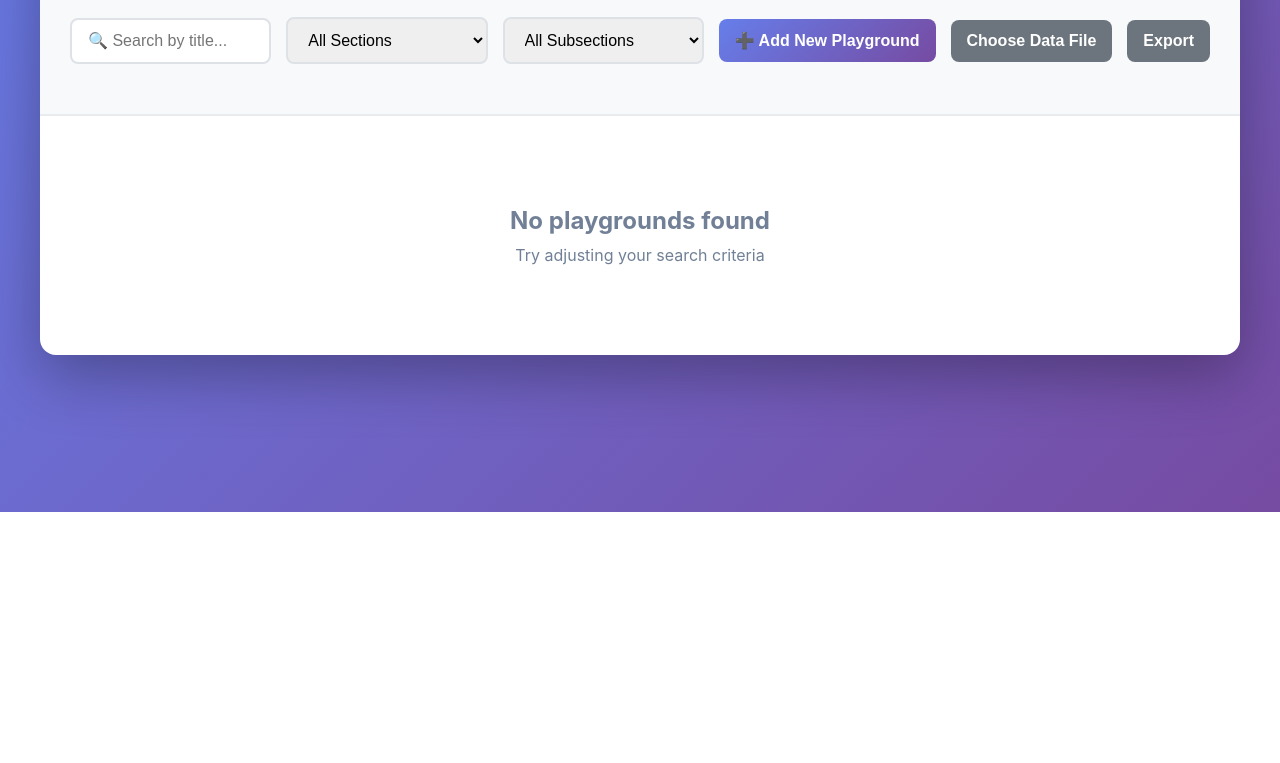
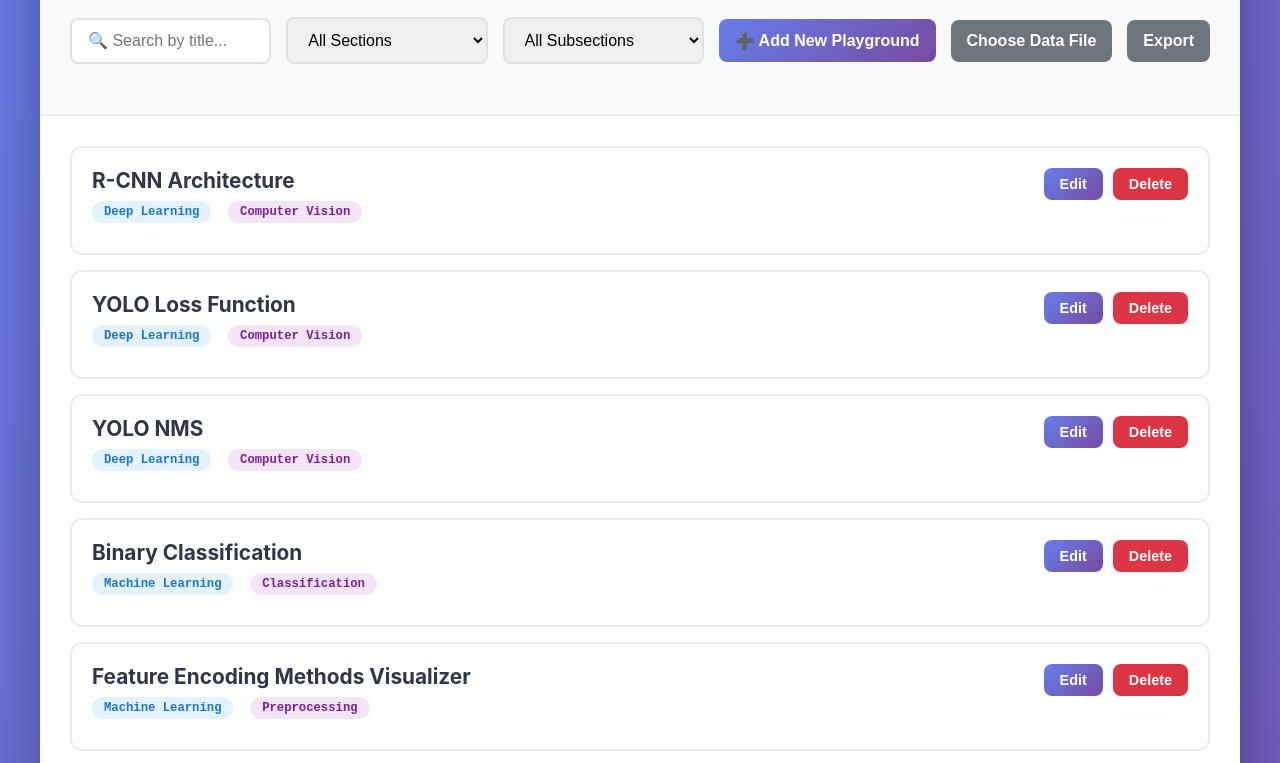
Before and after one commit to mnoorchenar/PlaygroundOrganizer, a plain HTML site: page index.html in a window 1280 px wide. Shown: the part 288-1051 px from the top of the page. Before the commit the page ends 800 px from the top, so only its background shows below. Drawn offline with Linux system fonts and the light colour scheme.

Commit message:
Load bundled playgrounds when the browser has none saved

```diff
--- a/index.html
+++ b/index.html
@@ -440,6 +440,20 @@
       }
     }
 
+    async function loadBundledPlaygrounds() {
+      try {
+        const res = await fetch("playgrounds-backup.json", { cache: "no-cache" });
+        if (!res.ok) return;
+        const parsed = await res.json();
+        if (Array.isArray(parsed)) {
+          playgrounds = normalizePlaygrounds(parsed);
+          saveToLocalStorageOnly();
+        }
+      } catch {
+        // offline or opened from disk: keep the empty list
+      }
+    }
+
     async function chooseDataFile() {
       const fsApiOk = !!window.showOpenFilePicker && !!window.showSaveFilePicker;
       if (!fsApiOk) {
@@ -677,6 +691,10 @@
       if (!loadedFromFile) {
         loadFromLocalStorage();
       }
+      // A new visitor's browser has nothing saved: start from the bundled playgrounds
+      if (playgrounds.length === 0) {
+        await loadBundledPlaygrounds();
+      }
 
       renderPlaygrounds();
       updateStats();
```
